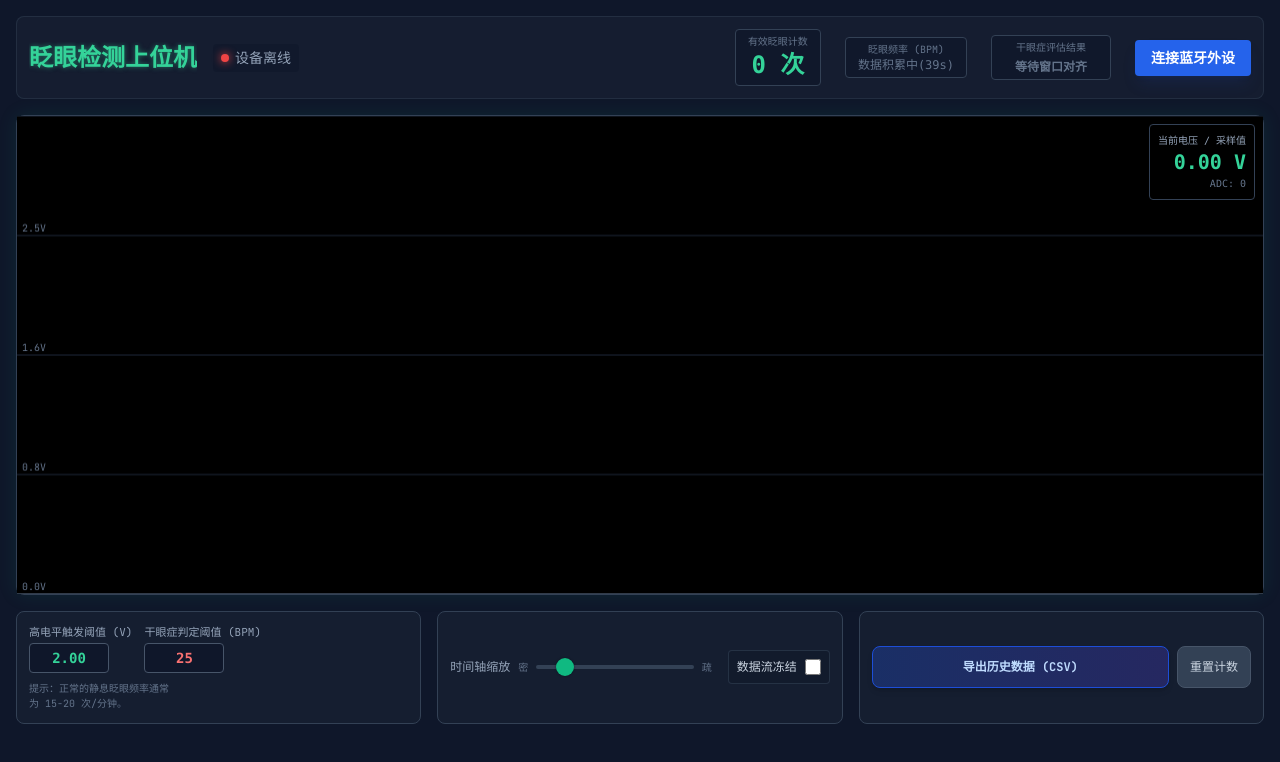
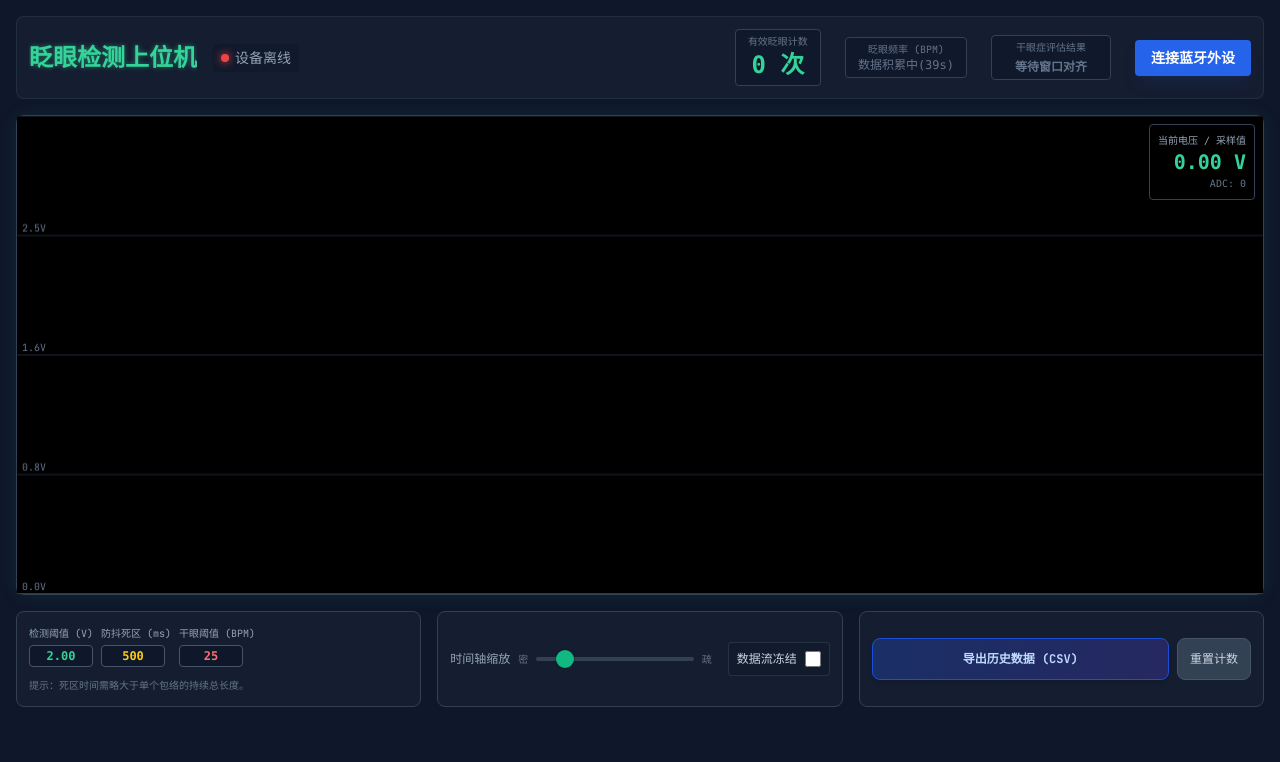
Before and after one commit to Natsu-1-op/bt, a plain HTML site: page index.html in a window 1280 px wide. Both pictures are taken after a click on the button "重置计数". Drawn offline with nearby package versions, Linux system fonts and the light colour scheme.

Commit message:
Update index.html

```diff
--- a/index.html
+++ b/index.html
@@ -3,7 +3,7 @@
 <head>
     <meta charset="UTF-8">
     <meta name="viewport" content="width=device-width, initial-scale=1.0, maximum-scale=1.0, user-scalable=no">
-    <title>眨眼检测与干眼症分析上位机 (200ms防抖版)</title>
+    <title>眨眼检测与干眼症分析上位机 (双保险滤波版)</title>
     <script src="https://cdn.tailwindcss.com"></script>
     <style>
         @import url('https://fonts.googleapis.com/css2?family=JetBrains+Mono:wght@400;700&display=swap');
@@ -107,18 +107,22 @@
 
     <div class="grid grid-cols-1 md:grid-cols-3 gap-3 md:gap-4 md:h-24">
 
-        <div class="bg-slate-800/40 p-3 rounded-lg border border-slate-700 flex flex-wrap items-center justify-between gap-2">
-            <div class="flex items-center space-x-3">
+        <div class="bg-slate-800/40 p-3 rounded-lg border border-slate-700 flex flex-wrap items-center justify-between p-2 gap-2">
+            <div class="flex items-center space-x-2">
                 <div>
-                    <label class="text-[11px] text-slate-400 block mb-0.5">高电平触发阈值 (V)</label>
-                    <input type="number" id="cfgThreshold" value="2.00" step="0.05" min="0" max="3.3" class="w-20 bg-slate-900 border border-slate-600 rounded px-2 py-1 text-sm font-bold font-mono text-emerald-400 text-center focus:border-emerald-500 outline-none" onchange="updateSettings()">
+                    <label class="text-[10px] text-slate-400 block mb-0.5">检测阈值 (V)</label>
+                    <input type="number" id="cfgThreshold" value="2.00" step="0.05" min="0" max="3.3" class="w-16 bg-slate-900 border border-slate-600 rounded px-1.5 py-0.5 text-xs font-bold font-mono text-emerald-400 text-center focus:border-emerald-500 outline-none" onchange="updateSettings()">
                 </div>
                 <div>
-                    <label class="text-[11px] text-slate-400 block mb-0.5">干眼症判定阈值 (BPM)</label>
-                    <input type="number" id="cfgDryThreshold" value="25" step="1" min="1" max="100" class="w-20 bg-slate-900 border border-slate-600 rounded px-2 py-1 text-sm font-bold font-mono text-red-400 text-center focus:border-red-500 outline-none" onchange="updateSettings()">
+                    <label class="text-[10px] text-slate-400 block mb-0.5">防抖死区 (ms)</label>
+                    <input type="number" id="cfgDebounce" value="500" step="50" min="100" max="2000" class="w-16 bg-slate-900 border border-slate-600 rounded px-1.5 py-0.5 text-xs font-bold font-mono text-yellow-400 text-center focus:border-yellow-500 outline-none" onchange="updateSettings()">
+                </div>
+                <div>
+                    <label class="text-[10px] text-slate-400 block mb-0.5">干眼阈值 (BPM)</label>
+                    <input type="number" id="cfgDryThreshold" value="25" step="1" min="1" max="100" class="w-16 bg-slate-900 border border-slate-600 rounded px-1.5 py-0.5 text-xs font-bold font-mono text-red-400 text-center focus:border-red-500 outline-none" onchange="updateSettings()">
                 </div>
             </div>
-            <div class="text-[10px] text-slate-500 max-w-[140px]">提示：正常的静息眨眼频率通常为 15-20 次/分钟。</div>
+            <div class="text-[10px] text-slate-500">提示：死区时间需略大于单个包络的持续总长度。</div>
         </div>
 
         <div class="bg-slate-800/40 p-3 rounded-lg border border-slate-700 flex items-center justify-between gap-4">
@@ -150,6 +154,7 @@
             sysVoltage: 3.3,
             scaleX: 3,
             voltageThreshold: 2.0,
+            debounceDelay: 500,        // 默认放宽到 500ms（可调）
             dryEyeBpmThreshold: 25
         };
 
@@ -164,9 +169,9 @@
         let isConnected = false;
         let isPaused = false;
 
-        // === 200ms 防抖核心变量 ===
-        let lastTriggerTime = 0;       // 上一次成功触发眨眼的时间戳（毫秒）
-        const DEBOUNCE_DELAY = 200;    // 强行设定的 200ms 滤波死区时间窗
+        // === 改进型双保险状态机变量 ===
+        let lastTriggerTime = 0;              // 上一次成功检测到第一个高电平的时间
+        let isWaitingForSignalToDrop = false; // 核心状态锁：是否正在等待信号彻底回落到红线下方
 
         let binksTimestamps = [];
         let systemStartTime = null;
@@ -194,6 +199,7 @@
         function updateSettings() {
             globalConfig.scaleX = parseFloat(document.getElementById('scaleX').value) || 3;
             globalConfig.voltageThreshold = parseFloat(document.getElementById('cfgThreshold').value) || 2.0;
+            globalConfig.debounceDelay = parseFloat(document.getElementById('cfgDebounce').value) || 500;
             globalConfig.dryEyeBpmThreshold = parseFloat(document.getElementById('cfgDryThreshold').value) || 25;
         }
 
@@ -210,7 +216,7 @@
             return `${h}:${m}:${s}.${ms}`;
         }
 
-        // === 200ms 时间窗防抖处理核心状态机 ===
+        // === 改进型双保险电平时间流状态机 ===
         function processRealtimeSignal(adcRawVal) {
             const currentVoltage = adcToPhys(adcRawVal);
             const now = Date.now();
@@ -219,21 +225,33 @@
                 systemStartTime = now;
             }
 
-            // 1. 检查是否仍处于 200ms 强制死区锁定期内？
-            if (now - lastTriggerTime < DEBOUNCE_DELAY) {
-                return; // 直接无视，丢弃高频抖动的数据点
+            // 保险1：如果在设定的死区延时（例如500ms）内，绝对拒绝二次触发，直接丢弃
+            if (now - lastTriggerTime < globalConfig.debounceDelay) {
+                // 如果在死区期间电平依然很高，我们直接标记“死区过后必须先看到低电平”
+                if (currentVoltage >= globalConfig.voltageThreshold) {
+                    isWaitingForSignalToDrop = true;
+                }
+                return;
             }
 
-            // 2. 200ms 冷却结束后，重新开始监测是否有第一个高电平上升沿冲破红线
+            // 保形2：死区时间虽然过了，但是如果信号【还没有彻底跌破过红线】
+            if (isWaitingForSignalToDrop) {
+                if (currentVoltage < globalConfig.voltageThreshold) {
+                    isWaitingForSignalToDrop = false; // 只有彻底回落到红线以下，才解开这把状态锁
+                }
+                return; // 只要波形还赖在红线上方，就一直拦截，防止同一个宽包络重复计总数
+            }
+
+            // 两个保险全部安全通过后，开始迎接全新的大包络上升沿
             if (currentVoltage >= globalConfig.voltageThreshold) {
-                lastTriggerTime = now; // 锁死当前时间戳，再次拉起 200ms 的死区保护
+                lastTriggerTime = now;           // 立刻拉起死区时间保护
+                isWaitingForSignalToDrop = true; // 立刻拉起回落状态保护锁
                 registerValidBlink(now);
             }
         }
 
         function registerValidBlink(timestamp) {
             binksTimestamps.push(timestamp);
-
             document.getElementById('blinkCount').innerText = binksTimestamps.length + " 次";
 
             const blinkCountUI = document.getElementById('blinkCount');
@@ -282,6 +300,7 @@
             binksTimestamps = [];
             systemStartTime = Date.now();
             lastTriggerTime = 0;
+            isWaitingForSignalToDrop = false;
             document.getElementById('blinkCount').innerText = "0 次";
             document.getElementById('blinkRate').innerText = "重置中...";
             document.getElementById('diagnosisResult').innerText = "未激活诊断";
```
